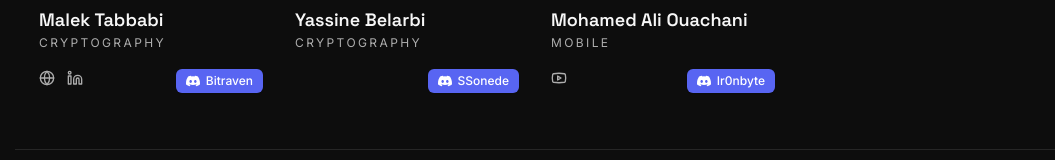
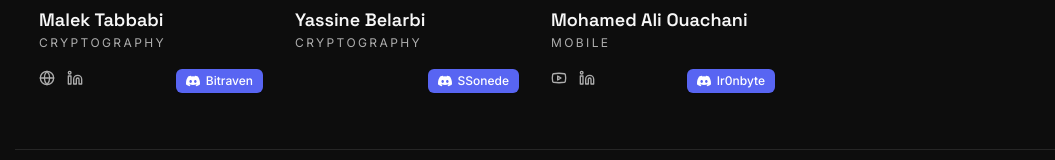
Before and after one commit to Zyyz2/ctf-quals.securinets.tn, a React (Vite) app: page /team in a window 1280 px wide. Shown: the part 1533-1693 px from the top of the page, without its empty margins (225-1280 px from the left). Built offline with nearby package versions, Linux system fonts and the light colour scheme.

Commit message:
Add LinkedIn link for Mohamed Ali Ouachani

```diff
--- a/src/pages/Team.tsx
+++ b/src/pages/Team.tsx
@@ -152,7 +152,10 @@ const MEMBERS = [
     name: "Mohamed Ali Ouachani",
     role: "Mobile",
     discord: "Ir0nbyte",
-    links: [{ href: "https://www.youtube.com/@ir0nbyte", label: "YouTube", icon: Youtube }],
+    links: [
+      { href: "https://www.youtube.com/@ir0nbyte", label: "YouTube", icon: Youtube },
+      { href: "https://www.linkedin.com/in/med-ali-wachani/", label: "LinkedIn", icon: Linkedin },
+    ],
   },
 ];
 
```
